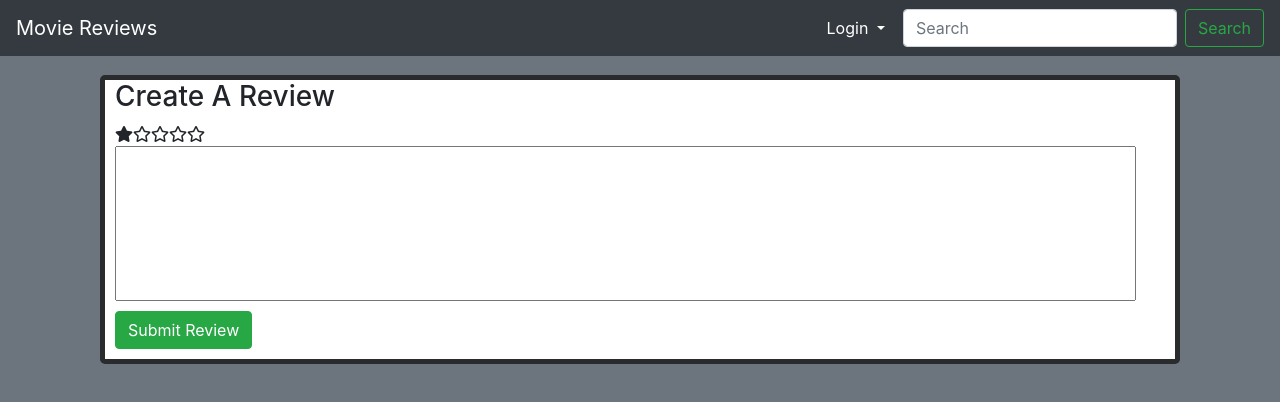
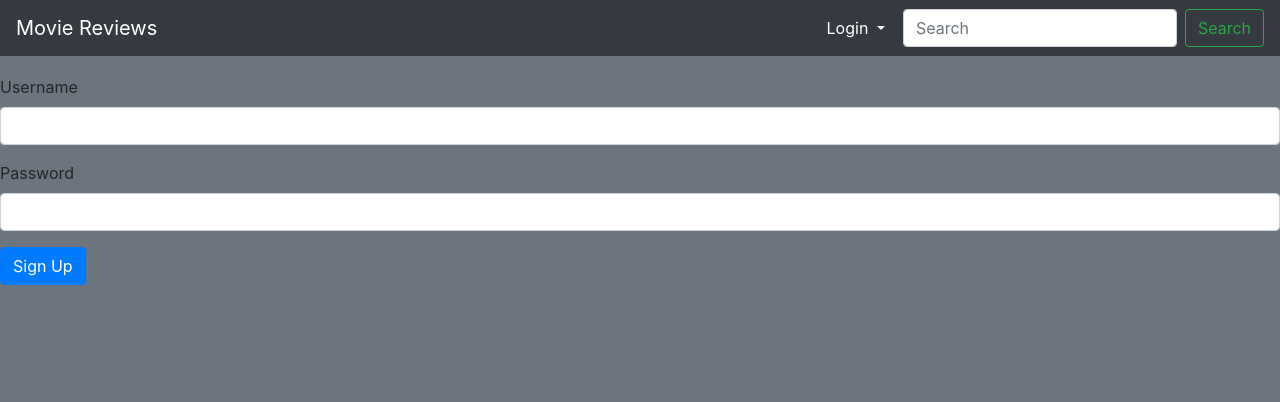
Before and after one commit to 1905-uta-java/DOJJ_WebApp, an Angular app: page /signup in a window 1280 px wide. Before the commit this address led to /. Shown: the top 402 px of the page. Built offline with nearby package versions, Linux system fonts and the light colour scheme.

Commit message:
add registration and password change components

```diff
--- a/src/app/app.component.html
+++ b/src/app/app.component.html
@@ -23,6 +23,6 @@
 </div>
 
 <div class="main-content">
-  <app-movie></app-movie>
-  <!--<router-outlet></router-outlet>-->
+  <!-- <app-movie></app-movie> -->
+  <router-outlet></router-outlet>
 </div>
--- /dev/null
+++ b/src/app/components/change-password/change-password.component.html
@@ -0,0 +1,40 @@
+<form [formGroup]="form">
+    <div class="form-group">
+        <label for="">Old Password</label>
+        <input formControlName="oldPassword" type="password" class="form-control">
+        <div
+        *ngIf="oldPassword.touched && oldPassword.invalid"
+        class="alert-danger">
+            <div *ngIf="oldPassword.errors.required">
+                Old password is required
+            </div>
+            <div *ngIf="oldPassword.errors.invalidOldPassword">
+                    Old password is invalid
+                </div>
+        </div>
+    </div>
+    <div class="form-group">
+        <label for="">New Password</label>
+        <input formControlName="newPassword" type="password" class="form-control">
+        <div
+        *ngIf="newPassword.touched && newPassword.invalid"
+        class="alert-danger">
+        <div *ngIf="newPassword.errors.required">New password is required</div>
+        </div>
+    </div>
+    <div class="form-group">
+        <label for="">Confirm Password</label>
+        <input formControlName="confirmPassword" type="password" class="form-control">
+        <div
+        *ngIf="confirmPassword.touched && confirmPassword.invalid"
+        class="alert-danger">
+            <div *ngIf="confirmPassword.errors.required">
+                Confirm password is required
+            </div>
+        </div>
+        <div *ngIf="confirmPassword.valid && form.invalid && form.errors.passwordsShouldMatch" class="alert alert-danger">
+            Passwords do not match
+        </div>
+    </div>
+    <button class="btn btn-primary">Change Password</button>
+</form>
--- /dev/null
+++ b/src/app/components/change-password/change-password.component.ts
@@ -0,0 +1,35 @@
+import { PasswordValidators } from './password.validators';
+import { Component, OnInit } from '@angular/core';
+import { FormBuilder, Validators, FormGroup } from '@angular/forms';
+
+@Component({
+  selector: 'app-change-password',
+  templateUrl: './change-password.component.html',
+  styleUrls: ['./change-password.component.css']
+})
+export class ChangePasswordComponent  {
+  form: FormGroup;
+  constructor(fb: FormBuilder){
+    this.form = fb.group({
+      oldPassword: ['',
+        Validators.required,
+        PasswordValidators.validOldPassword
+      ],
+      newPassword: ['', Validators.required],
+      confirmPassword: ['', Validators.required],
+    }, {
+      validator: PasswordValidators.passwordsShouldMatch
+    });
+  }
+
+  get oldPassword() {
+    return this.form.get('oldPassword');
+  }
+  get newPassword() {
+    return this.form.get('newPassword');
+  }
+  get confirmPassword() {
+    return this.form.get('confirmPassword');
+  }
+
+}
--- /dev/null
+++ b/src/app/components/change-password/password.validators.ts
@@ -0,0 +1,24 @@
+import { AbstractControl } from '@angular/forms';
+
+export class PasswordValidators {
+    static validOldPassword(control: AbstractControl) {
+        return new Promise ((resolve) => {
+            if (control.value !== '1234'){
+                resolve({invalidOldPassword: true});
+            } else {
+                resolve(null);
+            }
+        });
+    }
+
+    static passwordsShouldMatch(control: AbstractControl){
+        let newPassword = control.get('newPassword');
+        let confirmPassword = control.get('confirmPassword');
+
+        if(newPassword.value !== confirmPassword.value){
+            return ({passwordsShouldMatch: true});
+        } else {
+            return null;
+        }
+    }
+}
--- a/src/app/components/login-dropdown/login-dropdown.component.html
+++ b/src/app/components/login-dropdown/login-dropdown.component.html
@@ -15,6 +15,7 @@
     <button type="submit" class="btn btn-dark">Login</button>
   </form>
   <div class="dropdown-divider"></div>
-  <a class="dropdown-item" href="#">Sign up</a>
-  <a class="dropdown-item" href="#">Forgot password?</a>
+  <a class="dropdown-item" routerLink="/signup">Sign up</a>
+  <a class="dropdown-item" routerLink="/changepassword">Forgot password?</a>
+  <!-- routerLink="/search" -->
 </div>
--- /dev/null
+++ b/src/app/components/signup-form/signup-form.component.html
@@ -0,0 +1,31 @@
+<form [formGroup]="form" (ngSubmit)="login()">
+    <div formGroupName="account">
+        <div *ngIf="form.errors" class="alert alert-danger">
+            The username or password is invalid
+        </div>
+        <div class="form-group">
+            <label for="username">Username</label>
+            <input
+                formControlName="username"
+                id="username"
+                type="text"
+                class="form-control">
+            <div *ngIf="username.pending">Checking for uniqueness...</div>
+            <div *ngIf="username.touched && username.invalid" class="alert alert-danger">
+                <div *ngIf="username.errors.required">Username is required</div>
+                <div *ngIf="username.errors.minlength">Username should be at least {{ username.errors.minlength.requiredLength }} characters</div>
+                <div *ngIf="username.errors.cannotContainSpace">Username cannot contain space</div>
+                <div *ngIf="username.errors.shouldBeUnique">Username is already taken</div>
+            </div>
+        </div>
+        <div class="form-group">
+            <label for="password">Password</label>
+            <input
+                formControlName="password"
+                id="password"
+                type="text"
+                class="form-control">
+        </div>
+    </div>
+    <button class="btn btn-primary" type="submit">Sign Up</button>
+</form>
--- /dev/null
+++ b/src/app/components/signup-form/signup-form.component.ts
@@ -0,0 +1,32 @@
+import { Component } from '@angular/core';
+import { FormGroup, FormControl, Validators } from '@angular/forms';
+import { UsernameValidators } from './username.validators';
+
+@Component({
+  selector: 'signup-form',
+  templateUrl: './signup-form.component.html',
+  styleUrls: ['./signup-form.component.css']
+})
+export class SignupFormComponent {
+  form = new FormGroup({
+    account: new FormGroup({
+      'username': new FormControl('', [
+        Validators.required,
+        Validators.minLength(3),
+        UsernameValidators.cannotContainSpace
+      ],
+      UsernameValidators.shouldBeUnique),
+      'password': new FormControl('', Validators.required)
+    })
+  });
+
+  login(){
+    this.form.setErrors({
+      invalidLogin: true
+    });
+  }
+
+  get username() {
+    return this.form.get('account.username');
+  }
+}
--- /dev/null
+++ b/src/app/components/signup-form/username.validators.ts
@@ -0,0 +1,25 @@
+import { AbstractControl, ValidationErrors } from '@angular/forms';
+
+export class UsernameValidators {
+    static cannotContainSpace(control: AbstractControl) : ValidationErrors | null {
+        if((control.value as string).indexOf(' ') >= 0){
+            return { cannotContainSpace: true };
+        }
+        return null;
+    }
+
+    static shouldBeUnique(control: AbstractControl) : Promise<ValidationErrors | null> {
+        return new Promise((resolve, reject) =>{
+            setTimeout(() => {
+                if(control.value === 'omar', 'david', 'cool'){
+                    console.log('ok');
+                    resolve({ shouldBeUnique: true });
+                } else {
+                    resolve(null);
+                }
+            }, 2000);
+        });
+
+
+    }
+}
```
Also changed, not shown: src/app/app-routing.module.ts (+7 -1 lines), src/app/app.module.ts (+7 -2 lines), src/app/components/change-password/change-password.component.css (added), src/app/components/signup-form/signup-form.component.css (added), 2 other files (tests, documents, lock files or other folders).
